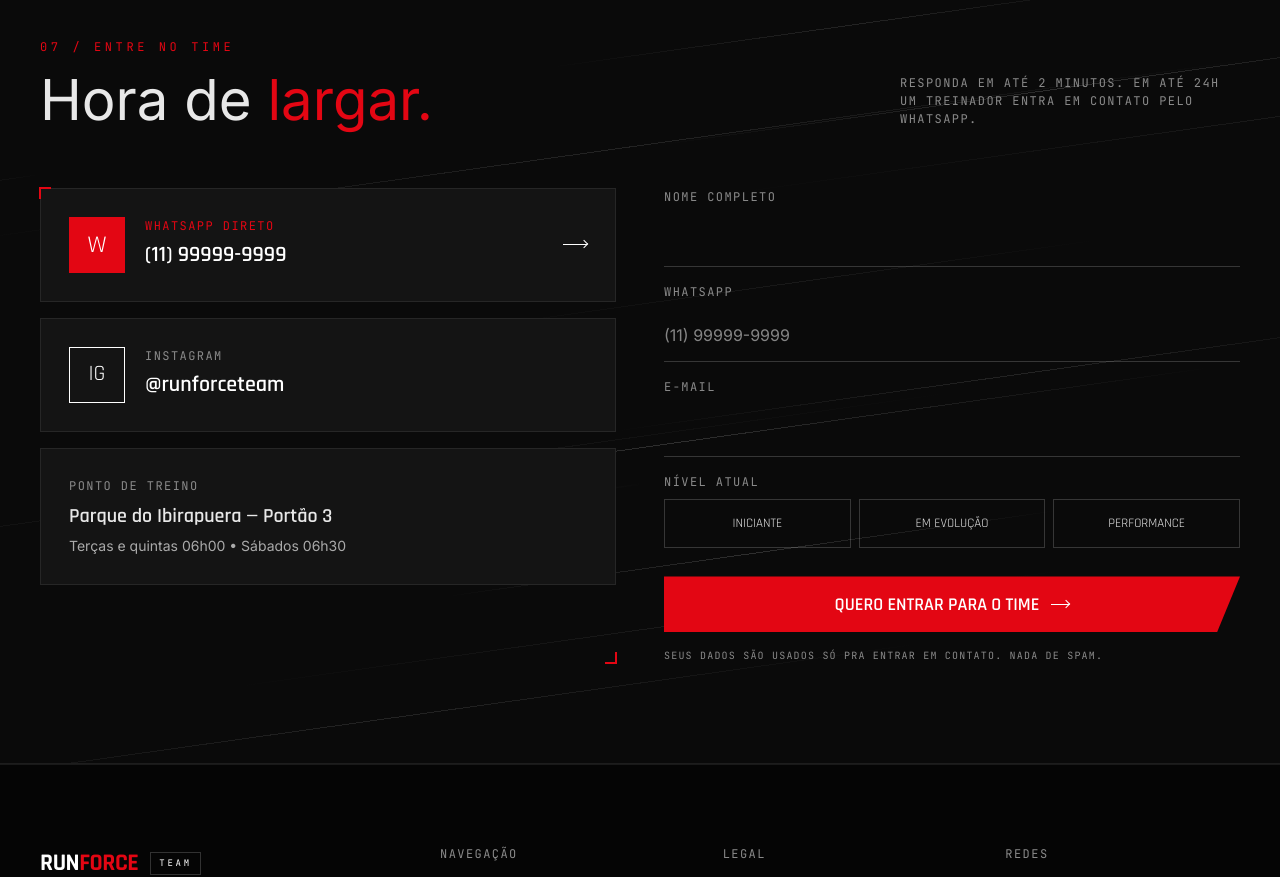
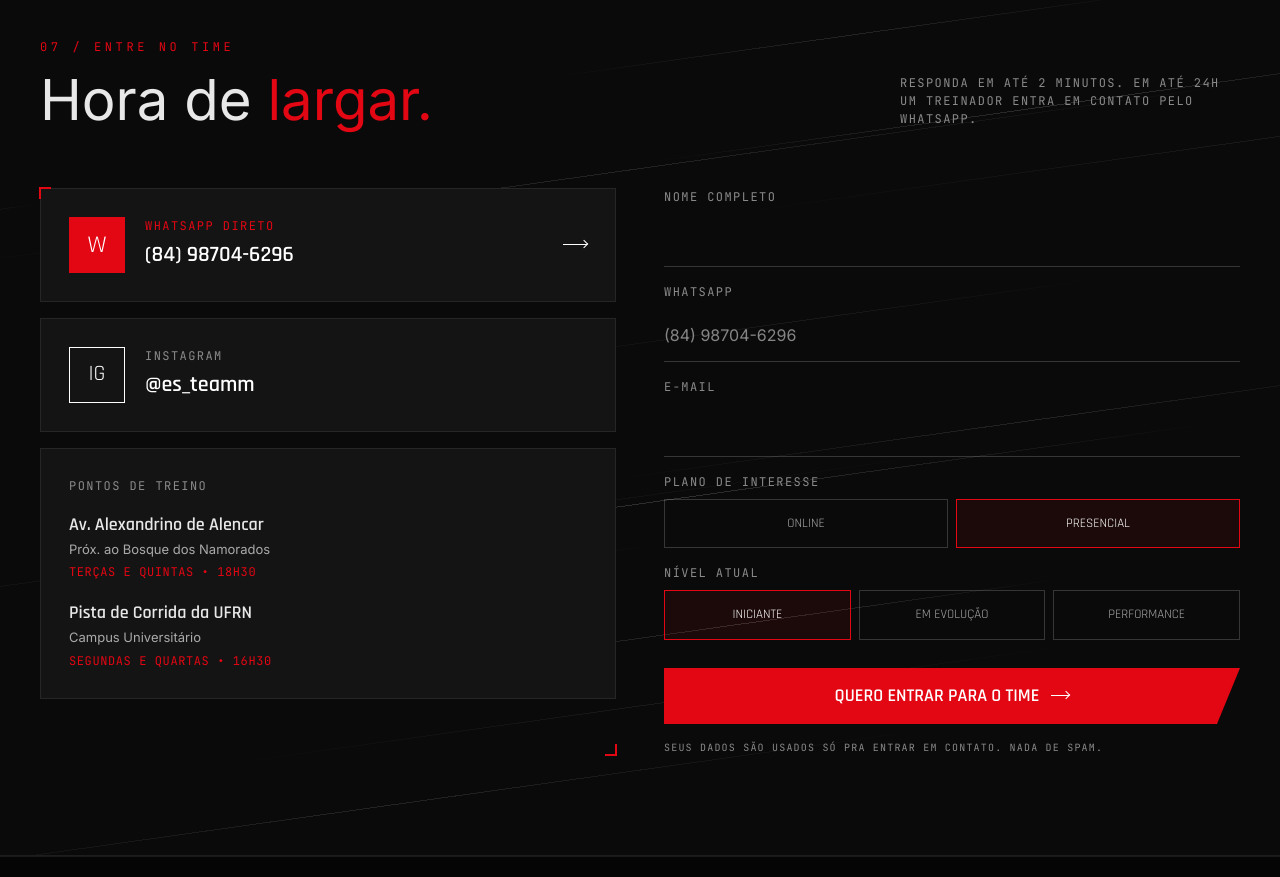
Before and after one commit to josevilanir/RunForce, a Next.js app: page / in a window 1280 px wide. Shown: the part 6366-7243 px from the top of the page. Built offline with nearby package versions, Linux system fonts and the light colour scheme.

Commit message:
feat(contact): implement WhatsApp integration, plan selection, and update training points

```diff
--- a/app/api/contact/route.ts
+++ b/app/api/contact/route.ts
@@ -4,7 +4,10 @@ import { z } from "zod";
 const contactSchema = z.object({
   name: z.string().min(2, "Nome inválido").max(100),
   email: z.string().email("E-mail inválido"),
-  message: z.string().min(5, "Mensagem muito curta").max(2000),
+  phone: z.string().min(8, "Telefone inválido").max(20).optional(),
+  lvl: z.string().max(50).optional(),
+  plan: z.string().max(50).optional(),
+  message: z.string().min(5, "Mensagem muito curta").max(2000).optional(),
 });
 
 export async function POST(req: NextRequest) {
@@ -21,14 +24,18 @@ export async function POST(req: NextRequest) {
     return NextResponse.json({ error: "Dados inválidos" }, { status: 422 });
   }
 
-  const { name, email, message } = parsed.data;
+  const { name, email, phone, lvl, plan, message } = parsed.data;
 
-  // TODO: integrate with an email provider (e.g. Resend, SendGrid)
   // For now, log sanitized data server-side only
-  console.log("[contact] New submission", { name, email: email.substring(0, 5) + "***" });
+  console.log("[contact] New submission", {
+    name,
+    email: email.substring(0, 5) + "***",
+    phone: phone ? phone.substring(0, 5) + "***" : undefined,
+    lvl,
+    plan
+  });
 
-  // Placeholder — wire up email delivery here
-  void name;
+  // Placeholder — wire up future email/notification delivery here
   void message;
 
   return NextResponse.json({ success: true }, { status: 200 });
--- a/components/sections/Contact.tsx
+++ b/components/sections/Contact.tsx
@@ -1,24 +1,110 @@
 "use client";
 
-import React, { useState } from 'react';
+import React, { useState, useEffect } from 'react';
 import SpeedLines from "@/components/ui/SpeedLines";
 
 interface ContactProps {
   accent?: string;
 }
 
-const Field = ({ label, name, type = 'text', placeholder }: any) => (
+interface FieldProps {
+  label: string;
+  name: string;
+  type?: string;
+  placeholder?: string;
+  value?: string;
+  onChange?: (e: React.ChangeEvent<HTMLInputElement>) => void;
+  required?: boolean;
+}
+
+const Field = ({ label, name, type = 'text', placeholder, value, onChange, required }: FieldProps) => (
   <div className="reveal">
     <label className="t-mono" htmlFor={name} style={{ display: 'block', marginBottom: 8 }}>{label}</label>
-    <input id={name} name={name} type={type} placeholder={placeholder} style={{
-      width: '100%', background: 'transparent', border: 'none', borderBottom: '1px solid var(--rf-line-strong)',
-      padding: '14px 0', color: '#fff', fontFamily: 'var(--rf-font-body)', fontSize: 16, outline: 'none'
-    }} />
+    <input
+      id={name}
+      name={name}
+      type={type}
+      placeholder={placeholder}
+      value={value}
+      onChange={onChange}
+      required={required}
+      style={{
+        width: '100%', background: 'transparent', border: 'none', borderBottom: '1px solid var(--rf-line-strong)',
+        padding: '14px 0', color: '#fff', fontFamily: 'var(--rf-font-body)', fontSize: 16, outline: 'none'
+      }}
+    />
   </div>
 );
 
+function formatWhatsAppNumber(rawNumber: string) {
+  const clean = rawNumber.startsWith("55") ? rawNumber.slice(2) : rawNumber;
+  if (clean.length === 11) {
+    return `(${clean.slice(0, 2)}) ${clean.slice(2, 7)}-${clean.slice(7)}`;
+  }
+  return clean;
+}
+
+const WA_NUMBER = process.env.NEXT_PUBLIC_WA_NUMBER || "5584987046296";
+const INSTAGRAM_HANDLE = process.env.NEXT_PUBLIC_INSTAGRAM_HANDLE || "es_teamm";
+
 export default function Contact({ accent = '#E30613' }: ContactProps) {
-  const [sent, setSent] = useState(false);
+  const [name, setName] = useState('');
+  const [phone, setPhone] = useState('');
+  const [email, setEmail] = useState('');
+  const [selectedPlan, setSelectedPlan] = useState('Presencial');
+  const [selectedLvl, setSelectedLvl] = useState('Iniciante');
+  const [status, setStatus] = useState<'idle' | 'loading' | 'success' | 'error'>('idle');
+
+  useEffect(() => {
+    const handleSelectPlan = (e: Event) => {
+      const customEvent = e as CustomEvent<string>;
+      if (customEvent.detail) {
+        setSelectedPlan(customEvent.detail);
+      }
+    };
+    window.addEventListener('select-plan', handleSelectPlan);
+    return () => window.removeEventListener('select-plan', handleSelectPlan);
+  }, []);
+
+  const handleSubmit = async (e: React.FormEvent<HTMLFormElement>) => {
+    e.preventDefault();
+    if (!name || !phone || !email) return;
+
+    setStatus('loading');
+
+    try {
+      const response = await fetch('/api/contact', {
+        method: 'POST',
+        headers: {
+          'Content-Type': 'application/json',
+        },
+        body: JSON.stringify({ name, phone, email, lvl: selectedLvl, plan: selectedPlan }),
+      });
+
+      if (!response.ok) {
+        throw new Error('Erro ao enviar o formulário');
+      }
+
+      setStatus('success');
+
+      const text = `Olá! Quero entrar para o time RunForce.\n\n` +
+        `*Nome:* ${name}\n` +
+        `*WhatsApp:* ${phone}\n` +
+        `*E-mail:* ${email}\n` +
+        `*Plano de interesse:* ${selectedPlan}\n` +
+        `*Nível atual:* ${selectedLvl}`;
+
+      const waUrl = `https://wa.me/${WA_NUMBER}?text=${encodeURIComponent(text)}`;
+
+      setTimeout(() => {
+        window.open(waUrl, '_blank', 'noopener,noreferrer');
+      }, 1000);
+
+    } catch (err) {
+      console.error(err);
+      setStatus('error');
+    }
+  };
 
   return (
     <section id="contato" style={{ background: '#0a0a0a', borderTop: `1px solid ${accent}` }}>
@@ -36,50 +122,117 @@ export default function Contact({ accent = '#E30613' }: ContactProps) {
 
         <div style={{ display: 'grid', gridTemplateColumns: 'minmax(0,1fr) minmax(0,1fr)', gap: 48 }} className="contato-grid">
           <div className="reveal">
-            <a href="https://wa.me/5511999999999?text=Quero%20entrar%20para%20o%20time%20RunForce"
-               target="_blank" rel="noopener"
+            <a href={`https://wa.me/${WA_NUMBER}?text=${encodeURIComponent("Olá! Quero saber mais sobre a RunForce Team.")}`}
+               target="_blank" rel="noopener noreferrer"
                className="card" style={{ padding: 28, display: 'flex', alignItems: 'center', gap: 20, textDecoration: 'none', marginBottom: 16 }}>
               <div className="corner tl" /><div className="corner br" />
               <div style={{ width: 56, height: 56, background: accent, display: 'flex', alignItems: 'center', justifyContent: 'center', fontFamily: 'var(--rf-font-title)', fontSize: 24, color: '#fff' }}>W</div>
               <div style={{ flex: 1 }}>
                 <div className="t-mono" style={{ color: accent }}>WHATSAPP DIRETO</div>
-                <div style={{ fontFamily: 'var(--rf-font-title)', fontSize: 22, fontWeight: 600, marginTop: 4, color: '#fff' }}>(11) 99999-9999</div>
+                <div style={{ fontFamily: 'var(--rf-font-title)', fontSize: 22, fontWeight: 600, marginTop: 4, color: '#fff' }}>{formatWhatsAppNumber(WA_NUMBER)}</div>
               </div>
               <span className="arr" style={{ width: 24, color: '#fff' }} />
             </a>
-            <a href="https://instagram.com/runforceteam" target="_blank" rel="noopener"
+            <a href={`https://instagram.com/${INSTAGRAM_HANDLE}`} target="_blank" rel="noopener noreferrer"
                className="card" style={{ padding: 28, display: 'flex', alignItems: 'center', gap: 20, textDecoration: 'none', marginBottom: 16 }}>
               <div className="corner tl" /><div className="corner br" />
               <div style={{ width: 56, height: 56, border: '1px solid #fff', display: 'flex', alignItems: 'center', justifyContent: 'center', fontFamily: 'var(--rf-font-title)', fontSize: 22, color: '#fff' }}>IG</div>
               <div style={{ flex: 1 }}>
                 <div className="t-mono">INSTAGRAM</div>
-                <div style={{ fontFamily: 'var(--rf-font-title)', fontSize: 22, fontWeight: 600, marginTop: 4, color: '#fff' }}>@runforceteam</div>
+                <div style={{ fontFamily: 'var(--rf-font-title)', fontSize: 22, fontWeight: 600, marginTop: 4, color: '#fff' }}>@{INSTAGRAM_HANDLE}</div>
               </div>
             </a>
             <div className="card" style={{ padding: 28 }}>
               <div className="corner tl" /><div className="corner br" />
-              <div className="t-mono">PONTO DE TREINO</div>
-              <div style={{ fontFamily: 'var(--rf-font-title)', fontSize: 20, fontWeight: 600, marginTop: 6 }}>Parque do Ibirapuera — Portão 3</div>
-              <div style={{ color: '#aaa', fontSize: 14, marginTop: 4 }}>Terças e quintas 06h00 • Sábados 06h30</div>
+              <div className="t-mono" style={{ marginBottom: 16 }}>PONTOS DE TREINO</div>
+
+              <div style={{ marginBottom: 18 }}>
+                <div style={{ fontFamily: 'var(--rf-font-title)', fontSize: 18, fontWeight: 600 }}>Av. Alexandrino de Alencar</div>
+                <div style={{ color: '#aaa', fontSize: 13, marginTop: 2 }}>Próx. ao Bosque dos Namorados</div>
+                <div style={{ color: accent, fontSize: 12, fontFamily: 'var(--rf-font-mono)', marginTop: 4, letterSpacing: '0.05em' }}>TERÇAS E QUINTAS • 18H30</div>
+              </div>
+
+              <div>
+                <div style={{ fontFamily: 'var(--rf-font-title)', fontSize: 18, fontWeight: 600 }}>Pista de Corrida da UFRN</div>
+                <div style={{ color: '#aaa', fontSize: 13, marginTop: 2 }}>Campus Universitário</div>
+                <div style={{ color: accent, fontSize: 12, fontFamily: 'var(--rf-font-mono)', marginTop: 4, letterSpacing: '0.05em' }}>SEGUNDAS E QUARTAS • 16H30</div>
+              </div>
             </div>
           </div>
 
-          <form onSubmit={(e) => { e.preventDefault(); setSent(true); }} style={{ display: 'flex', flexDirection: 'column', gap: 16 }} className="reveal">
-            <Field label="Nome completo" name="name" />
-            <Field label="WhatsApp" name="phone" placeholder="(11) 99999-9999" />
-            <Field label="E-mail" name="email" type="email" />
+          <form onSubmit={handleSubmit} style={{ display: 'flex', flexDirection: 'column', gap: 16 }} className="reveal">
+            <Field label="Nome completo" name="name" required value={name} onChange={(e: React.ChangeEvent<HTMLInputElement>) => setName(e.target.value)} />
+            <Field label="WhatsApp" name="phone" placeholder="(84) 98704-6296" required value={phone} onChange={(e: React.ChangeEvent<HTMLInputElement>) => setPhone(e.target.value)} />
+            <Field label="E-mail" name="email" type="email" required value={email} onChange={(e: React.ChangeEvent<HTMLInputElement>) => setEmail(e.target.value)} />
+            <div>
+              <label className="t-mono" style={{ display: 'block', marginBottom: 8 }}>Plano de interesse</label>
+              <div style={{ display: 'grid', gridTemplateColumns: 'repeat(2,1fr)', gap: 8 }}>
+                {['Online', 'Presencial'].map(p => {
+                  const isSelected = selectedPlan === p;
+                  return (
+                    <label key={p} style={{
+                      display: 'flex', alignItems: 'center', justifyContent: 'center',
+                      padding: '14px 8px',
+                      border: isSelected ? `1px solid ${accent}` : '1px solid var(--rf-line-strong)',
+                      background: isSelected ? `${accent}15` : 'transparent',
+                      cursor: 'pointer', fontSize: 13, fontFamily: 'var(--rf-font-title)',
+                      textTransform: 'uppercase',
+                      color: isSelected ? '#fff' : '#aaa',
+                      transition: 'all 0.2s ease-in-out'
+                    }}>
+                      <input
+                        type="radio"
+                        name="plan"
+                        checked={isSelected}
+                        onChange={() => setSelectedPlan(p)}
+                        style={{ display: 'none' }}
+                      />
+                      {p}
+                    </label>
+                  );
+                })}
+              </div>
+            </div>
             <div>
               <label className="t-mono" style={{ display: 'block', marginBottom: 8 }}>Nível atual</label>
               <div style={{ display: 'grid', gridTemplateColumns: 'repeat(3,1fr)', gap: 8 }}>
-                {['Iniciante', 'Em evolução', 'Performance'].map(l => (
-                  <label key={l} style={{ display: 'flex', alignItems: 'center', justifyContent: 'center', padding: '14px 8px', border: '1px solid var(--rf-line-strong)', cursor: 'pointer', fontSize: 13, fontFamily: 'var(--rf-font-title)', textTransform: 'uppercase' }}>
-                    <input type="radio" name="lvl" style={{ display: 'none' }} />{l}
-                  </label>
-                ))}
+                {['Iniciante', 'Em evolução', 'Performance'].map(l => {
+                  const isSelected = selectedLvl === l;
+                  return (
+                    <label key={l} style={{
+                      display: 'flex', alignItems: 'center', justifyContent: 'center',
+                      padding: '14px 8px',
+                      border: isSelected ? `1px solid ${accent}` : '1px solid var(--rf-line-strong)',
+                      background: isSelected ? `${accent}15` : 'transparent',
+                      cursor: 'pointer', fontSize: 13, fontFamily: 'var(--rf-font-title)',
+                      textTransform: 'uppercase',
+                      color: isSelected ? '#fff' : '#aaa',
+                      transition: 'all 0.2s ease-in-out'
+                    }}>
+                      <input
+                        type="radio"
+                        name="lvl"
+                        checked={isSelected}
+                        onChange={() => setSelectedLvl(l)}
+                        style={{ display: 'none' }}
+                      />
+                      {l}
+                    </label>
+                  );
+                })}
               </div>
             </div>
-            <button type="submit" className="btn btn-primary" style={{ background: accent, marginTop: 12, justifyContent: 'center' }}>
-              {sent ? '✓ Enviado — falaremos em 24h' : 'Quero entrar para o time'} <span className="arr" />
+            <button
+              type="submit"
+              className="btn btn-primary"
+              disabled={status === 'loading' || status === 'success'}
+              style={{ background: accent, marginTop: 12, justifyContent: 'center', opacity: (status === 'loading' || status === 'success') ? 0.7 : 1 }}
+            >
+              {status === 'loading' && 'Enviando...'}
+              {status === 'success' && '✓ Enviado — Redirecionando...'}
+              {status === 'error' && 'Erro ao enviar. Tente novamente.'}
+              {status === 'idle' && 'Quero entrar para o time'}
+              <span className="arr" />
             </button>
             <div className="t-mono" style={{ fontSize: 10 }}>SEUS DADOS SÃO USADOS SÓ PRA ENTRAR EM CONTATO. NADA DE SPAM.</div>
           </form>
--- a/components/ui/WhatsAppFloat.tsx
+++ b/components/ui/WhatsAppFloat.tsx
@@ -4,7 +4,7 @@ import { useEffect, useState } from "react";
 import { motion, AnimatePresence } from "framer-motion";
 import { MessageCircle } from "lucide-react";
 
-const WA_NUMBER = "5500000000000";
+const WA_NUMBER = process.env.NEXT_PUBLIC_WA_NUMBER || "5584987046296";
 const WA_MESSAGE = encodeURIComponent("Olá! Quero saber mais sobre a RunForce Team.");
 
 export default function WhatsAppFloat() {
```
Also changed, not shown: components/sections/Plans.tsx (+8 -1 lines).
